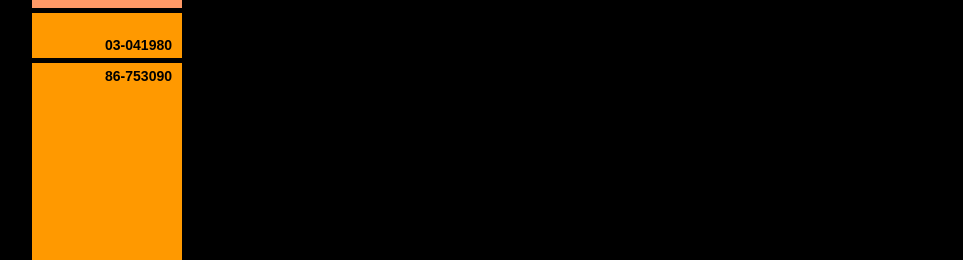
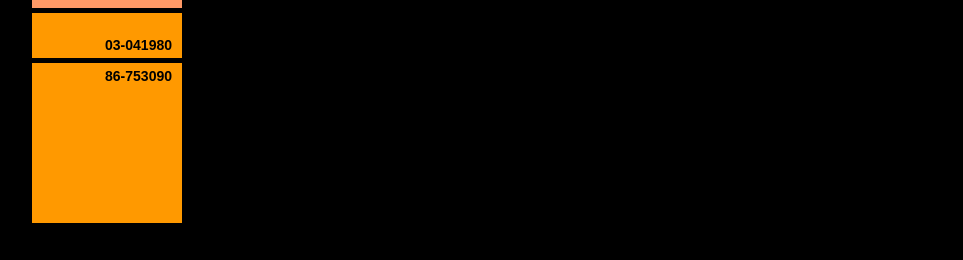
Before and after one commit to maustin/lcars, a React (Create React App) app: page / in a window 1280 px wide. Shown: the part 567-827 px from the top of the page, without its empty margins (158-1121 px from the left). After the commit the page ends 800 px from the top, so only its background shows below. Built offline with nearby package versions, Linux system fonts and the light colour scheme; a web font is replaced by a local one.

Commit message:
style update

```diff
--- a/src/components/LCARSContentBackground.js
+++ b/src/components/LCARSContentBackground.js
@@ -34,7 +34,7 @@
 						color={LCARSColors.PEACH} />
 				</div>
 				<Block text='03-041980' row='4/5' column='1/2' color={LCARSColors.ORANGE} blockStyle='padTop' />
-				<Block text='86-753090' row='5/6' column='1/2' color={LCARSColors.ORANGE} blockStyle='padTop minH200 textTop' />
+				<Block text='86-753090' row='5/6' column='1/2' color={LCARSColors.ORANGE} blockStyle='padTop minH160 textTop' />
 			</div>
 		)
 	}
--- a/src/index.css
+++ b/src/index.css
@@ -58,7 +58,7 @@
 	top: 0;
 	bottom: 100%;
 	width: 80%;
-	height: 620px;
+	height: 585px;
 	margin-top: 21px;
 	/*overflow: auto;*/
 }
@@ -248,7 +248,6 @@
 
 .character-summary-details-header {
 	width: 100%;
-	/*background-color: #9999FF;*/
 	text-align: right;
 	padding-top: 5px;
 }
@@ -308,7 +307,6 @@
 }
 
 .character-detail-body-stats-name {
-	/*color: #fae607;*/
 	font-size: 40px;
 }
 
@@ -322,7 +320,6 @@
 .character-detail-body-stats-row-prefix {
 	grid-column: 1/2;
 	grid-row: 1;
-	/*color: #d6c71c;*/
 	font-size: 18px;
 }
 
```
